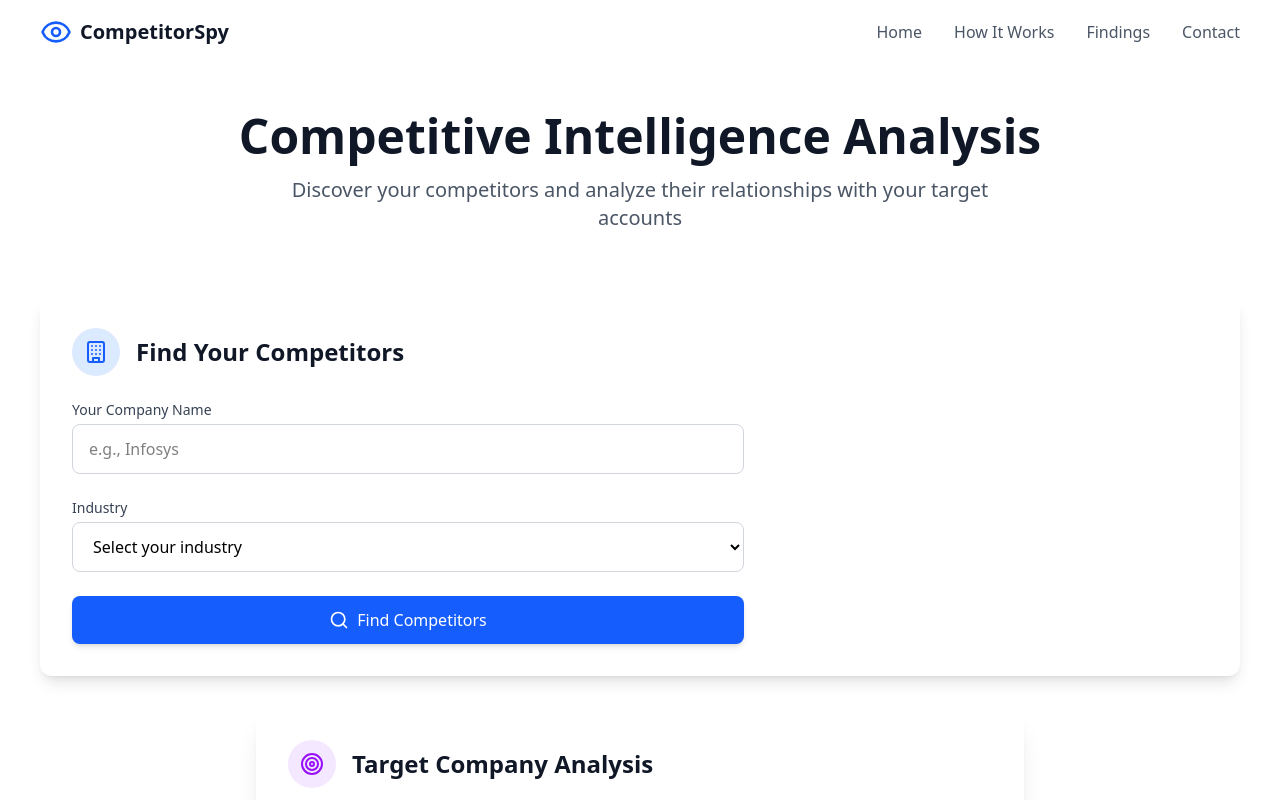
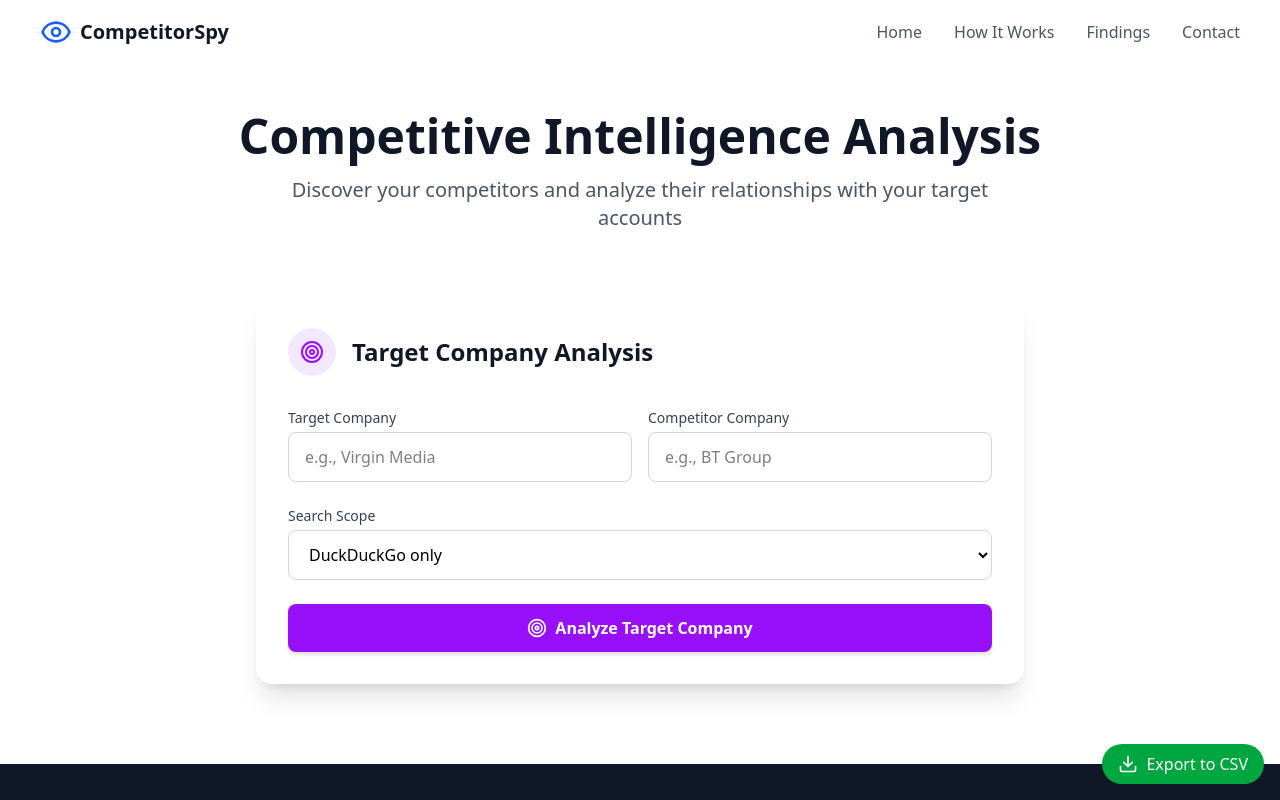
Before and after one commit to NOOB-3301/AI_-Competitor_Analysis, a Next.js app: page /analysis in a window 1280 px wide. Shown: the top 800 px of the page. Built offline with nearby package versions, Linux system fonts and the light colour scheme.

Commit message:
feat: Refactor TargetAnalysis component to support multiple search scopes; implement AI analysis functionality and CSV export feature

```diff
--- /dev/null
+++ b/app/analysis/exporttocsv.tsx
@@ -0,0 +1,46 @@
+import { Download } from "lucide-react"
+
+type Result = {
+  title: string
+  link: string
+  confidence?: number // Optional if not always present
+}
+
+interface ExportCSVProps {
+  data: Result[]
+}
+
+export default function ExportCSVButton({ data }: ExportCSVProps) {
+  const handleExport = () => {
+    if (!data || data.length === 0) return
+
+    // Construct CSV headers and rows
+    const headers = ["Title", "Link", "Confidence"]
+    const rows = data.map((item) => [
+      `"${item.title}"`,
+      `"${item.link}"`,
+      item.confidence !== undefined ? item.confidence : "",
+    ])
+
+    const csvContent =
+      [headers, ...rows].map((row) => row.join(",")).join("\n")
+
+    // Create a Blob and trigger download
+    const blob = new Blob([csvContent], { type: "text/csv;charset=utf-8;" })
+    const url = URL.createObjectURL(blob)
+    const link = document.createElement("a")
+    link.setAttribute("href", url)
+    link.setAttribute("download", "results.csv")
+    link.click()
+  }
+
+  return (
+    <button
+      onClick={handleExport}
+      className="flex items-center gap-2 px-4 py-2 bg-green-600 text-white rounded-4xl hover:bg-green-700 transition"
+    >
+      <Download className="w-5 h-5" />
+      Export to CSV
+    </button>
+  )
+}
--- a/app/analysis/page.tsx
+++ b/app/analysis/page.tsx
@@ -34,10 +34,10 @@ export default function page()  {
           </p>
         </motion.div>
         <div className="space-y-8">
-          <CompetitorFinder
+          {/* <CompetitorFinder
             isActive={analysisStep === 1}
             onComplete={() => setAnalysisStep(2)}
-          />
+          /> */}
           <TargetAnalysis/>
         </div>
       </div>
--- /dev/null
+++ b/app/api/apiscrape/route.ts
@@ -0,0 +1,49 @@
+import { getJson } from "serpapi";
+
+type Result = {
+    title: string;
+    link: string;
+};
+
+export async function POST(req: Request) {
+    const { targetCompany, competitorCompany } = await req.json();
+
+    if (!targetCompany || !competitorCompany) {
+        return new Response(JSON.stringify({ error: 'Missing company names' }), { status: 400 });
+    }
+
+    const query = `${targetCompany} ${competitorCompany} collaboration`;
+
+    const results: Result[] = [];
+
+    try {
+        // Wrap the callback-based getJson in a Promise
+        const data = await new Promise<any>((resolve, reject) => {
+            getJson({
+                engine: "google",
+                q: query,
+                api_key: process.env.SERP_API_KEY
+            }, (json) => {
+                if (json.error) reject(json.error);
+                else resolve(json);
+            });
+        });
+
+        const organicResults = data["organic_results"];
+        if (Array.isArray(organicResults)) {
+            for (const item of organicResults) {
+                if (item.title && item.link) {
+                    results.push({
+                        title: item.title,
+                        link: item.link
+                    });
+                }
+            }
+        }
+
+        return new Response(JSON.stringify({ count: results.length, results }), { status: 200 });
+    } catch (error) {
+        console.error('Error:', error);
+        return new Response(JSON.stringify({ error: 'Failed to scrape data', errorLog: error }), { status: 500 });
+    }
+}
--- a/app/api/newscrap/route.ts
+++ /dev/null
@@ -1,59 +0,0 @@
-import axios from 'axios';
-import * as cheerio from 'cheerio';
-
-type Result = {
-    title: string;
-    link: string;
-}
-
-
-export async function POST(req: Request) {
-    const { targetCompany, competitorCompany } = await req.json();
-
-    if (!targetCompany || !competitorCompany) {
-        return new Response(JSON.stringify({ error: 'Missing company names' }), { status: 400 });
-    }
-
-    const query = `${targetCompany} ${competitorCompany} collaboration`;
-
-    const results: Result[] = [];
-
-    const newsUrl = `https://news.google.com/search?q=${encodeURIComponent(query)}`;
-
-    try {
-        const { data: html } = await axios.get(newsUrl, {
-            headers: {
-                'User-Agent': 'Mozilla/5.0 (Windows NT 10.0; Win64; x64) AppleWebKit/537.36 (KHTML, like Gecko) Chrome/122.0.0.0 Safari/537.36',
-                'Accept-Language': 'en-US,en;q=0.9',
-                'Accept': 'text/html,application/xhtml+xml,application/xml;q=0.9,image/webp,*/*;q=0.8',
-                'Referer': 'https://duckduckgo.com/',
-                'DNT': '1', // Do Not Track
-                'Upgrade-Insecure-Requests': '1',
-            }
-        })
-
-        const $ = cheerio.load(html);
-        console.log("html", $.html()) // Log the first 1000 characters of the HTML
-        console.log("newsUrl", newsUrl)
-
-        $('article a').each((_, element) => {
-            const title = $(element).text().trim();
-            const relativeLink = $(element).attr('href') || '';
-            const link = relativeLink.startsWith('http')
-                ? relativeLink
-                : `https://news.google.com${relativeLink.replace('./', '/')}`;
-
-            if (!title || !link) {
-                return; // Skip if title or link is not found
-            }
-            results.push({ title, link });
-        });
-
-        return new Response(JSON.stringify({ count: results.length, results }), { status: 200 });
-
-        // return new Response($.html(), { status: 200 });
-    } catch (error) {
-        console.error('Error:', error);
-        return new Response(JSON.stringify({ error: 'Failed to scrape data' }), { status: 500 });
-    }
-}
--- a/app/components/analysiscomp/TargetAnalysis.tsx
+++ b/app/components/analysiscomp/TargetAnalysis.tsx
@@ -1,33 +1,99 @@
 "use client"
 import React, { useState } from 'react'
-import { motion, AnimatePresence } from 'framer-motion'
+import { motion, AnimatePresence, convertOffsetToTimes } from 'framer-motion'
 import {
   TargetIcon,
   LoaderIcon,
   ExternalLinkIcon,
+  BrainCircuit,
 } from 'lucide-react'
 import axios from 'axios'
-
+import ExportCSVButton from '@/app/analysis/exporttocsv'
 interface AnalysisResult {
   title: string
   link: string
+  confidence?: number
 }
 
 export const TargetAnalysis = () => {
   const [targetCompany, setTargetCompany] = useState('')
   const [competitorCompany, setCompetitorCompany] = useState('')
+  const [searchScope, setSearchScope] = useState('1')
   const [isLoading, setIsLoading] = useState(false)
   const [results, setResults] = useState<AnalysisResult[]>([])
+
+  const [ailoading, setailoading] = useState(false)
+
+  const handleScope = async (
+    targetCompany: string,
+    competitorCompany: string,
+    searchScope: number
+  ): Promise<AnalysisResult[]> => {
+    const endpoints = []
+
+    if (searchScope >= 1) {
+      endpoints.push("/api/getcollabs") // DuckDuckGo
+    }
+    if (searchScope >= 2) {
+      endpoints.push("/api/gnewscrap") // GNews
+    }
+    if (searchScope >= 3) {
+      endpoints.push("/api/apiscrape") // ScrapeAPI
+    }
+
+    const requests = endpoints.map((url) =>
+      axios.post(url, {
+        targetCompany,
+        competitorCompany,
+      })
+    )
+
+    try {
+      const responses = await Promise.all(requests)
+      responses.forEach((res) => {
+        console.log(`Response from ${res.config.url}:`)
+        console.log(res.data.count)
+      })
+      const allResults = responses.flatMap((res) => res.data.results)
+      return allResults
+    } catch (error) {
+      console.error("Error in fetching data from scope endpoints:", error)
+      return []
+    }
+  }
 
   const handleSubmit = async (e: React.FormEvent) => {
     e.preventDefault()
     setIsLoading(true)
-    const resp = await axios.post("/api/getcollabs", {
-      targetCompany,
-      competitorCompany
+
+    try {
+      const combinedResults = await handleScope(
+        targetCompany,
+        competitorCompany,
+        parseInt(searchScope)
+      )
+      setResults(combinedResults)
+    } catch (error) {
+      console.error("Error fetching data:", error)
+    } finally {
+      setIsLoading(false)
+    }
+  }
+
+  const handleAIAnalysis = async () => {
+    setailoading(true)
+    console.log("results", results)
+    const airesp = await axios.post('/api/aianalysis', {
+      results: results,
     })
-    setIsLoading(false)
-    setResults(resp.data.results)
+    console.log("airesp", airesp.data)
+    airesp.data.result.sort((a: AnalysisResult, b: AnalysisResult) => {
+      return (b.confidence || 0) - (a.confidence || 0)
+    })
+    console.log("sorted", airesp.data.result)
+    setResults(airesp.data.result)
+    setailoading(false)
+
   }
 
   return (
@@ -65,6 +131,7 @@ export const TargetAnalysis = () => {
               required
             />
           </div>
+
           <div>
             <label
               htmlFor="competitor-company"
@@ -82,6 +149,25 @@ export const TargetAnalysis = () => {
               required
             />
           </div>
+        </div>
+
+        <div>
+          <label
+            htmlFor="search-scope"
+            className="block text-sm font-medium text-gray-700 mb-1"
+          >
+            Search Scope
+          </label>
+          <select
+            id="search-scope"
+            value={searchScope}
+            onChange={(e) => setSearchScope(e.target.value)}
+            className="w-full px-4 py-3 rounded-lg border border-gray-300 focus:ring-2 focus:ring-purple-500 focus:border-purple-500 outline-none"
+          >
+            <option value="1">DuckDuckGo only</option>
+            <option value="2">DuckDuckGo + GNews</option>
+            <option value="3">DuckDuckGo + GNews + ScrapeAPI</option>
+          </select>
         </div>
 
         <motion.button
@@ -110,9 +196,23 @@ export const TargetAnalysis = () => {
             exit={{ opacity: 0, height: 0 }}
             className="mt-10"
           >
+            <div className='flex flex-row items-center justify-between mb-4'>
             <h3 className="text-lg font-semibold text-gray-900 mb-4">
-              Analysis Results
+              All Results From Different Sources
             </h3>
+
+          {ailoading ? (
+            <LoaderIcon className="h-5 w-5 animate-spin" />
+          ):(
+            <button
+            onClick={handleAIAnalysis}
+            className="flex items-center gap-2 px-4 py-2 mb-3 bg-blue-500 text-white rounded-4xl hover:bg-blue-700 transition"
+          >
+            <BrainCircuit className="" />
+            Run AI Analysis
+          </button>
+          )}
+            </div>
             <div className="space-y-4">
               {results.map((result, index) => (
                 <motion.a
@@ -132,22 +232,21 @@ export const TargetAnalysis = () => {
                     <ExternalLinkIcon className="h-4 w-4 text-purple-400 mt-1" />
                   </div>
                   <p className="text-sm text-gray-500 truncate">{result.link}</p>
+                  {typeof result.confidence === 'number' && (
+                    <p className="text-xs text-gray-700 mt-1 font-extrabold">
+                      Confidence: {(result.confidence * 100).toFixed(2)}%
+                    </p>
+                  )}
                 </motion.a>
               ))}
             </div>
-
-            <div className="mt-6 text-center">
-              <a
-                href="#"
-                className="inline-flex items-center text-purple-600 hover:text-purple-800 transition"
-              >
-                View Detailed Report
-                <ExternalLinkIcon className="ml-1 h-4 w-4" />
-              </a>
-            </div>
           </motion.div>
         )}
+
       </AnimatePresence>
+      <div className="fixed bottom-4 right-4 z-50">
+        <ExportCSVButton data={results} />
+      </div>
     </motion.section>
   )
 }
```
Also changed, not shown: app/api/gnewscrap/route.ts (+35 -25 lines), app/competitors/page.tsx (added).
